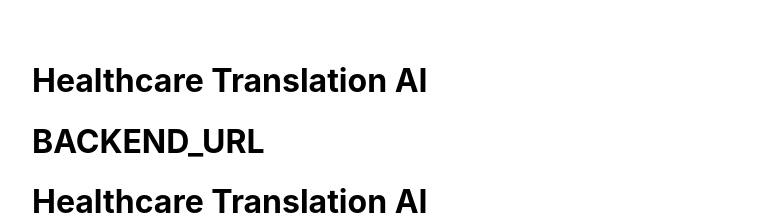
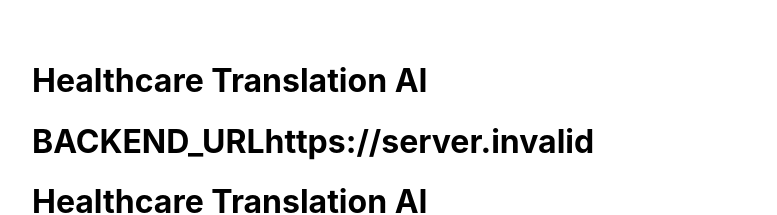
Before and after one commit to EishaQaisar/TranslationWebAPP-GenAI, a React (Create React App) app in the folder frontend/: page / in a window 1280 px wide. Shown: the top 215 px of the page, without its empty margins (248-1025 px from the left). Built offline with nearby package versions, Linux system fonts and the light colour scheme; no server answers.

Commit message:
translationApp

```diff
--- a/frontend/src/App.js
+++ b/frontend/src/App.js
@@ -128,7 +128,7 @@ export default function App() {
   return (
     <div style={{ maxWidth: 720, margin: "24px auto", padding: 16, fontFamily: "Inter, Arial, sans-serif" }}>
       <h1>Healthcare Translation AI</h1>
-      <h1>BACKEND_URL</h1>
+      <h1>BACKEND_URL{BACKEND_URL}</h1>
       <h1>Healthcare Translation AI</h1>
 
 
```
Also changed, not shown: 8 other files (tests, documents, lock files or other folders).
